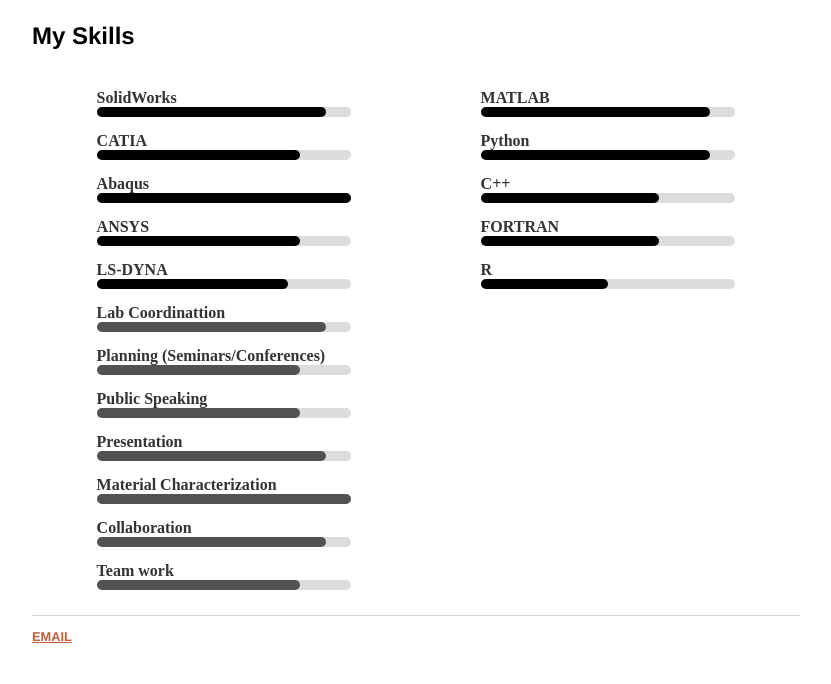
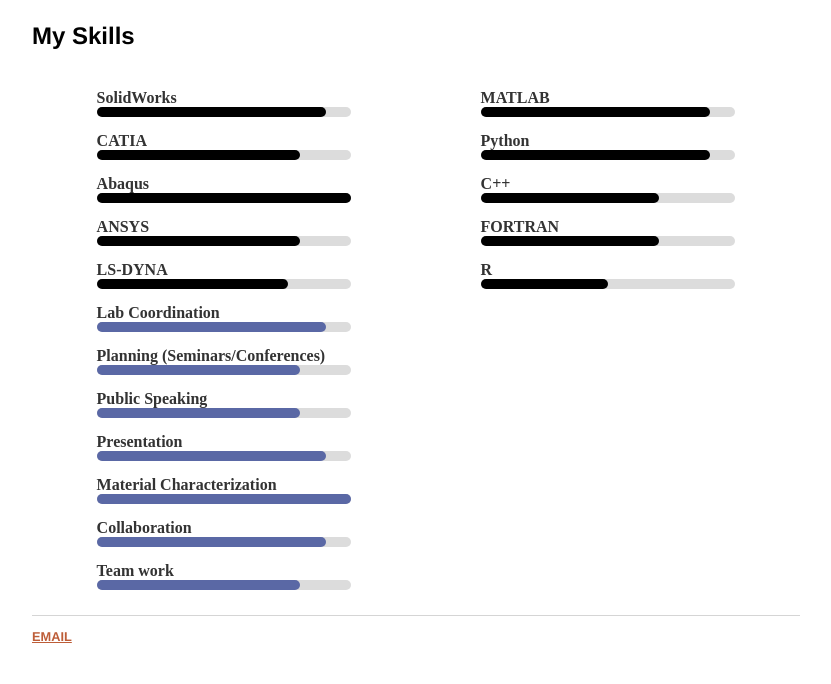
Before and after one commit to rsourki/rsourki.github.io, a Jekyll site: the page built from cv/index.html, in a window 1280 px wide. Shown: the part 680-1364 px from the top of the page, without its empty margins (224-1055 px from the left). Built offline with Jekyll 4.4.1, drawn with Linux system fonts in a browser that asks for light colours.

Commit message:
Update index.html

```diff
--- a/cv/index.html
+++ b/cv/index.html
@@ -65,9 +65,9 @@
        </div>
 
        <div class="bar-1">
-          <div class="titlebar">Lab Coordinattion</div>
+          <div class="titlebar">Lab Coordination</div>
           <div class="bar">
-            <div class="bar-inner" style="background: #525252" per="90"></div>
+            <div class="bar-inner" style="background: #5a68a5" per="90"></div>
           </div>
        </div>
 
@@ -75,42 +75,42 @@
        <div class="bar-1">
           <div class="titlebar">Planning (Seminars/Conferences)</div>
           <div class="bar">
-            <div class="bar-inner" style="background: #525252" per="80"></div>
+            <div class="bar-inner" style="background: #5a68a5" per="80"></div>
           </div>
        </div>
 
        <div class="bar-1">
           <div class="titlebar">Public Speaking</div>
           <div class="bar">
-            <div class="bar-inner" style="background: #525252" per="80"></div>
+            <div class="bar-inner" style="background: #5a68a5" per="80"></div>
           </div>
        </div>
 
        <div class="bar-1">
           <div class="titlebar">Presentation</div>
           <div class="bar">
-            <div class="bar-inner" style="background: #525252" per="90"></div>
+            <div class="bar-inner" style="background: #5a68a5" per="90"></div>
           </div>
        </div>
 
        <div class="bar-1">
           <div class="titlebar">Material Characterization</div>
           <div class="bar">
-            <div class="bar-inner" style="background: #525252" per="100"></div>
+            <div class="bar-inner" style="background: #5a68a5" per="100"></div>
           </div>
        </div>
 
        <div class="bar-1">
           <div class="titlebar">Collaboration</div>
           <div class="bar">
-            <div class="bar-inner" style="background: #525252" per="90"></div>
+            <div class="bar-inner" style="background: #5a68a5" per="90"></div>
           </div>
        </div>
 
        <div class="bar-1">
           <div class="titlebar">Team work</div>
           <div class="bar">
-            <div class="bar-inner" style="background: #525252" per="80"></div>
+            <div class="bar-inner" style="background: #5a68a5" per="80"></div>
           </div>
        </div>
 
```
